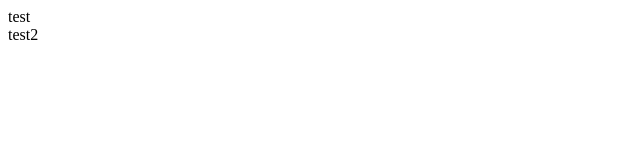
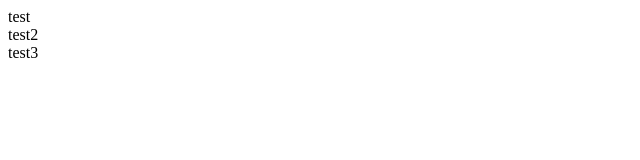
Before and after one commit to restezloin/test2, a plain HTML site: page index.html in a window 1280 px wide. Shown: the full height of the page, 0-640 px from the left. Drawn offline with Linux system fonts and the light colour scheme.

Commit message:
test3を追加

```diff
--- a/index.html
+++ b/index.html
@@ -12,5 +12,8 @@
     <div>
         test2
     </div>
+    <div>
+        test3
+    </div>
 </body>
 </html>
```
